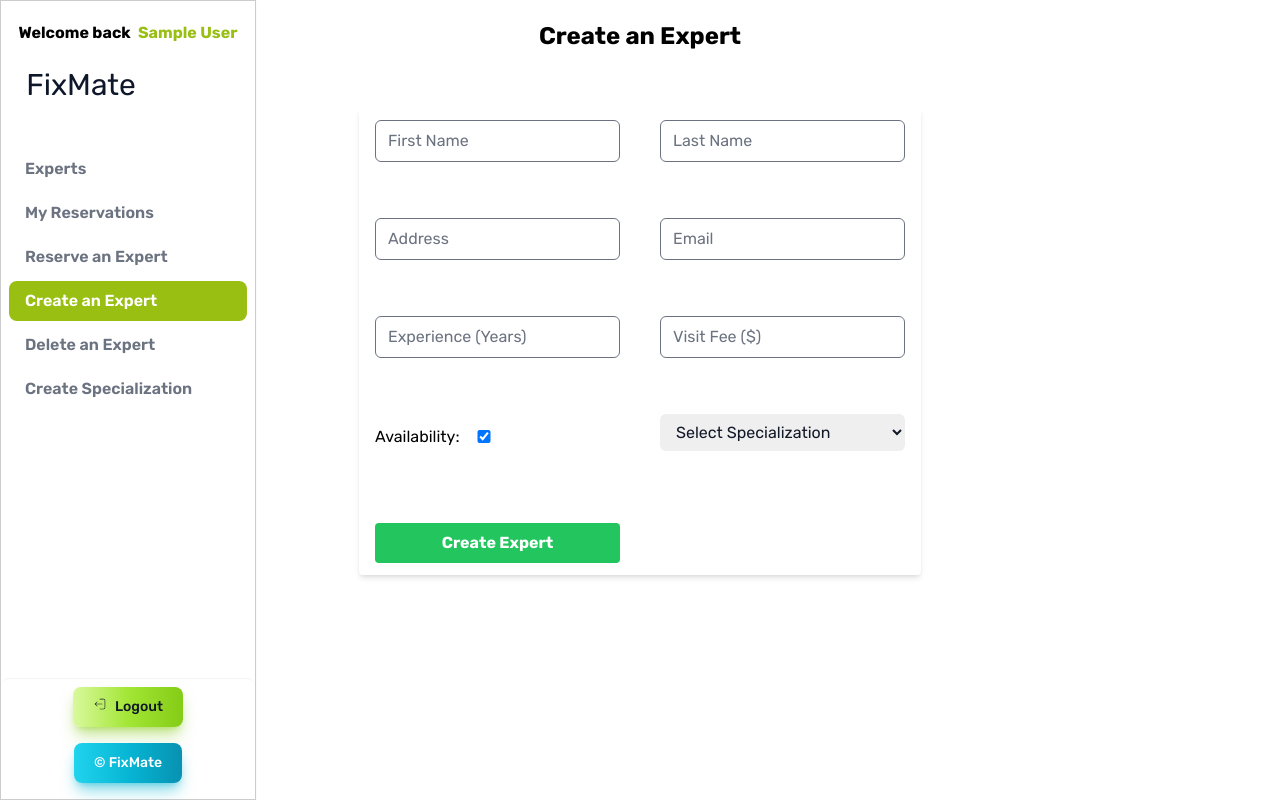
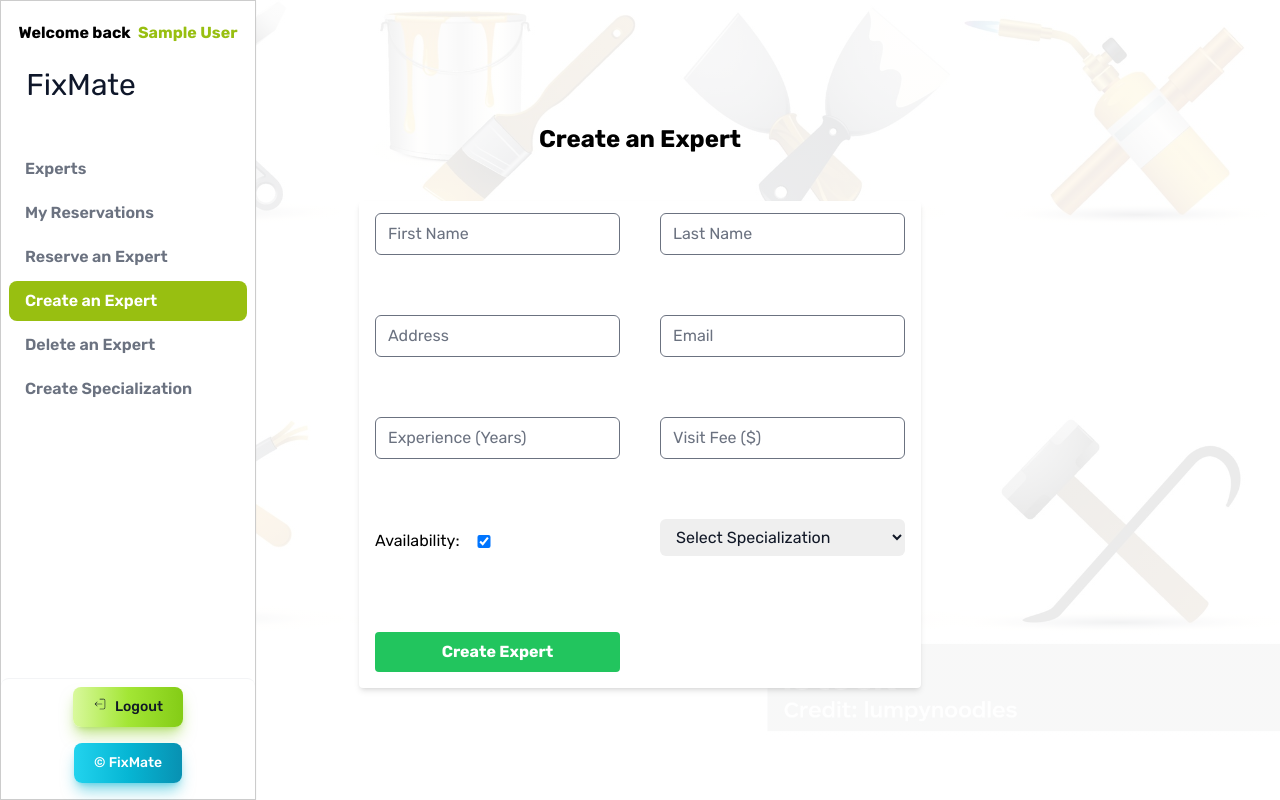
Before and after one commit to anita00001/fix-mate-frontend, a React (Create React App) app: page /experts in a window 1280 px wide. Built offline with nearby package versions, Linux system fonts and the light colour scheme; sample sign-in values are in the browser's storage; the HTML template or start-up script is replaced by a standard one.

Commit message:
Add Bg Picture

```diff
--- a/src/components/Experts/CreateExpert/CreateExpert.jsx
+++ b/src/components/Experts/CreateExpert/CreateExpert.jsx
@@ -63,7 +63,11 @@ const CreateExpert = () => {
         initial={{ opacity: 0 }}
         animate={{ opacity: 1 }}
         transition={{ duration: 2 }}
-        className="mt-5 flex h-full flex-col items-center justify-center"
+        className="flex h-screen w-screen items-center flex-col justify-center bg-cover"
+        style={{
+          backgroundImage:
+            "linear-gradient(rgba(255, 255, 255, 0.9), rgba(255, 255, 255, 0.9)), url('/images/bg.jpg')",
+        }}
       >
         <motion.h1
           initial={{ scale: 0 }}
--- a/src/components/Experts/CreateExpert/CreateExpertForm.jsx
+++ b/src/components/Experts/CreateExpert/CreateExpertForm.jsx
@@ -6,7 +6,7 @@ import { motion } from 'framer-motion';
 const CreateExpertForm = ({ formData, handleChange, handleSubmit }) => (
   <form
     onSubmit={handleSubmit}
-    className="mx-auto mt-5 flex h-full w-[100%] flex-col items-center rounded px-4 py-3 shadow-md md:grid md:grid-cols-2 md:items-start md:gap-10"
+    className="mx-auto mt-5 flex h-full w-[100%] flex-col items-center rounded bg-white px-4 py-3 shadow-md md:grid md:grid-cols-2 md:items-start md:gap-10"
   >
     <motion.input
       initial={{ scale: 0 }}
```
Also changed, not shown: public/images/bg.jpg (added).
